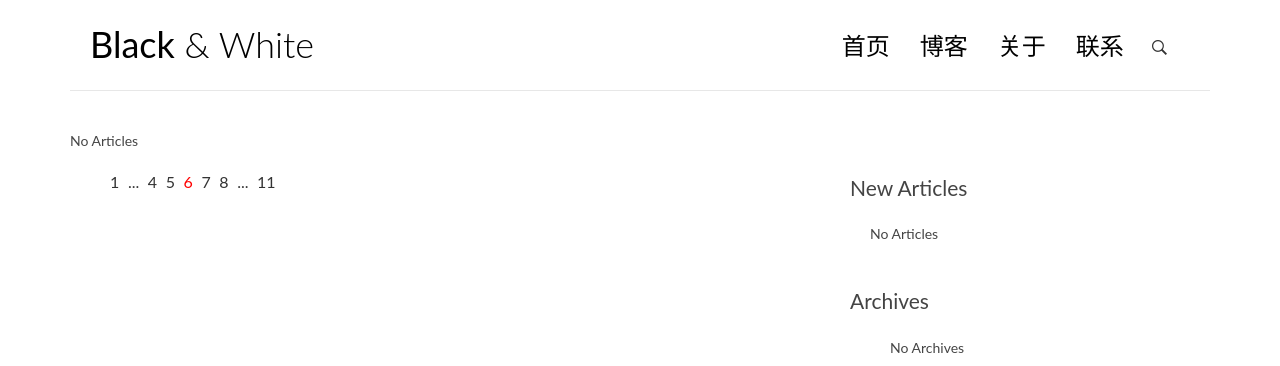
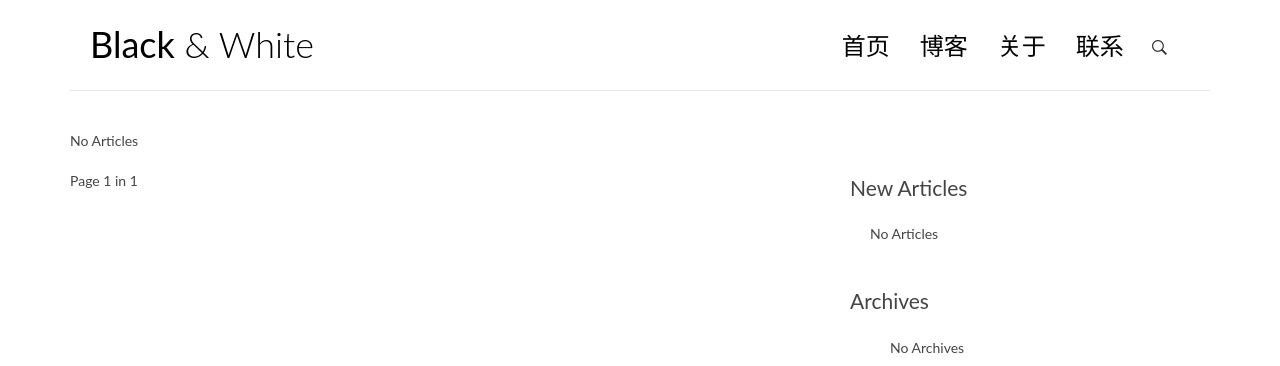
Before and after one commit to jkcodetracer/myblog, a Django app: page / in a window 1280 px wide. Shown: the top 366 px of the page. Run offline with Django 3.2, Linux system fonts and the light colour scheme; data that the repository does not hold is empty; some libraries are stand-ins or nearby versions.

Commit message:
simple pagination

```diff
--- a/blog/views.py
+++ b/blog/views.py
@@ -9,9 +9,23 @@ import markdown
 from django.utils.text import slugify
 from markdown.extensions.toc import TocExtension
 
+# pagination
+from django.core.paginator import Paginator, EmptyPage, PageNotAnInteger
+
 # Create your views here.
 def index(request):
-    articles = Article.objects.all().order_by('-create_time')
+    articles = Article.objects.all()
+    # '5' articles per page
+    paginator = Paginator(articles, 5)
+    page = request.GET.get('page')
+
+    try:
+        articles = paginator.page(page)
+    except PageNotAnInteger:
+        articles = paginator.page(1)
+    except EmptyPage:
+        articles = paginator.page(paginator.num_pages)
+
     return render(request, 'blog/index.html', context = {
         'article_list' : articles
         })
--- a/templates/blog/index.html
+++ b/templates/blog/index.html
@@ -44,16 +44,14 @@
                 </div>
                 -->
                 <div class="pagination">
-                    <ul>
-                        <li><a href="">1</a></li>
-                        <li><a href="">...</a></li>
-                        <li><a href="">4</a></li>
-                        <li><a href="">5</a></li>
-                        <li class="current"><a href="">6</a></li>
-                        <li><a href="">7</a></li>
-                        <li><a href="">8</a></li>
-                        <li><a href="">...</a></li>
-                        <li><a href="">11</a></li>
-                    </ul>
+                    {% if article_list.has_previous %}
+                        <a href="?page={{article_list.previous_page_number}}"> Prev</a>
+                    {% endif %}
+                    <span class="current">
+                        Page {{article_list.number}} in {{article_list.paginator.num_pages}}
+                    </span>
+                    {% if article_list.has_next %}
+                    <a href="?page={{article_list.next_page_number}}"> Next </a>
+                    {% endif%}
                 </div>
 {% endblock main %}
```
